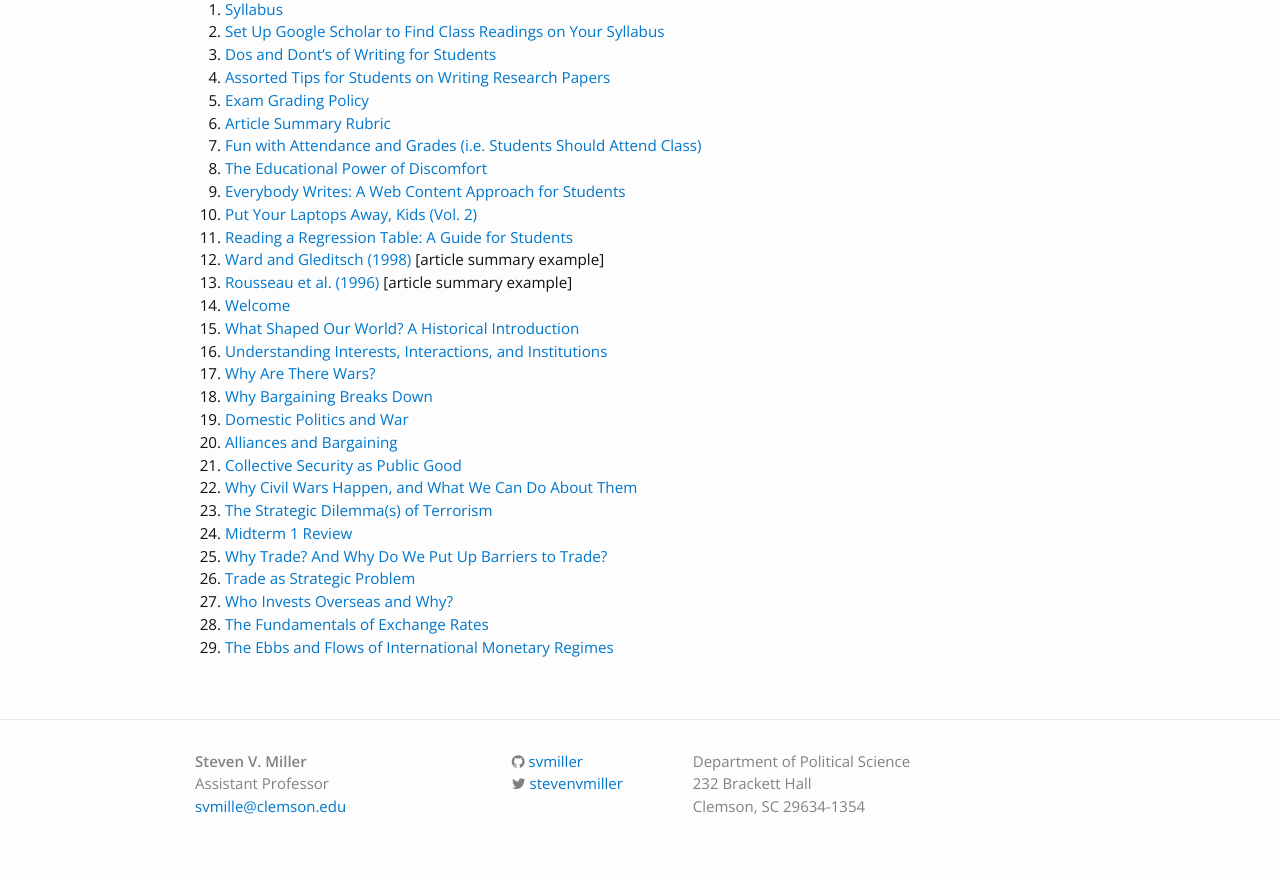
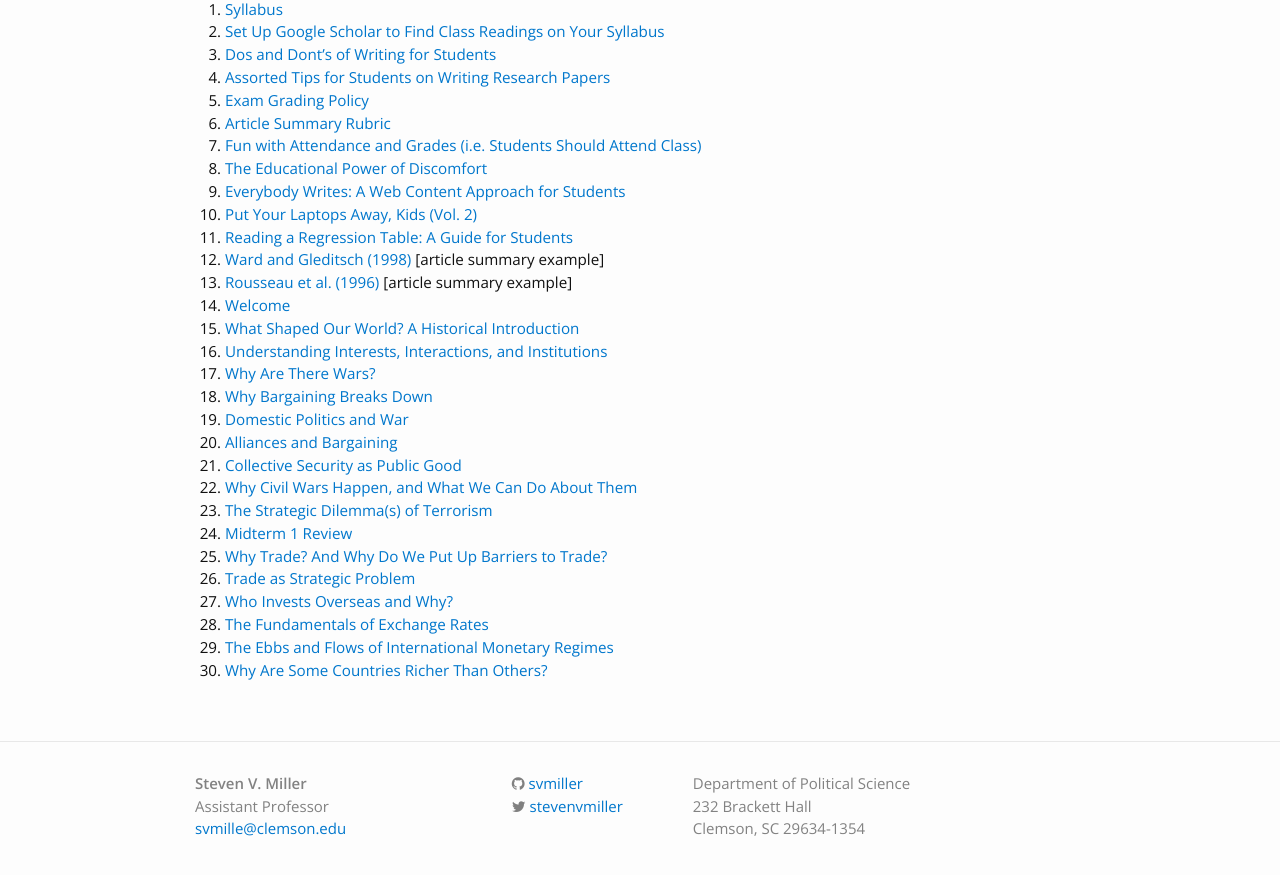
Before and after one commit to svmiller/svmiller.github.io, a Jekyll site: the page built from teaching/posc-1020.md, in a window 1280 px wide and 900 px high, scrolled down 835 px. Shown: the top 875 px of the window. Built offline with Jekyll 4.4.1, drawn with Linux system fonts in a browser that asks for light colours; nearby versions of some CDN libraries; some web fonts are replaced.

Commit message:
add lectures 10.31.2017

```diff
--- a/teaching/posc-1020.md
+++ b/teaching/posc-1020.md
@@ -39,3 +39,4 @@
 27. [Who Invests Overseas and Why?](https://www.dropbox.com/s/h5geozg2sn4xs57/posc1020-lecture-finance-1.pdf?dl=0)
 28. [The Fundamentals of Exchange Rates](https://www.dropbox.com/s/7duojm1z99iti8h/posc1020-lecture-monetary-relations-1.pdf?dl=0)
 29. [The Ebbs and Flows of International Monetary Regimes](https://www.dropbox.com/s/2qsfkdqdubc3tzo/posc1020-lecture-monetary-relations-2.pdf?dl=0)
+30. [Why Are Some Countries Richer Than Others?](https://www.dropbox.com/s/1558wjyaq5wwtb9/posc1020-lecture-development-1.pdf?dl=0)
```
Also changed, not shown: teaching/posc-3610.md (+1 -0 lines).
